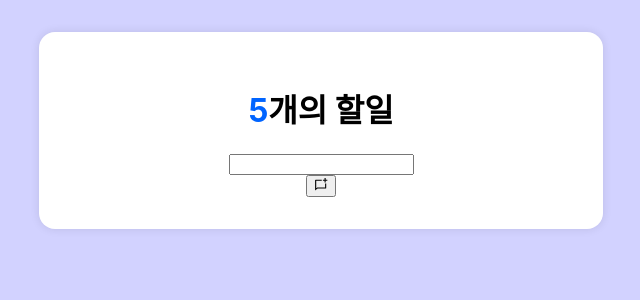
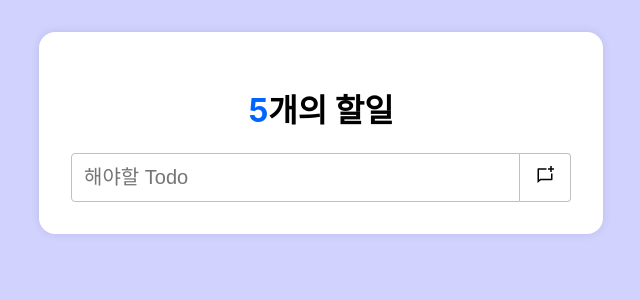
Before and after one commit to shinwon-kim/Todo-list, a React (Create React App) app: page / in a window 1280 px wide. Shown: the top 300 px of the page, without its empty margins (319-959 px from the left). Built offline with nearby package versions, Linux system fonts and the light colour scheme.

Commit message:
style: 인풋 영역 디자인 수정

```diff
--- /dev/null
+++ b/src/Input/TodoInput.css
@@ -0,0 +1,29 @@
+.container {
+    display: flex;
+}
+
+.formContainer {
+    display: flex;
+    flex: 1;
+}
+
+.input {
+    flex: 1;
+    font-size: 20px;
+    padding: 12px;
+    border: 1px solid #c0c0c0;
+    border-top-left-radius: 4px;
+    border-bottom-left-radius: 4px;
+}
+
+.enter {
+    padding: 8px 16px;
+    background-color: white;
+    font-size: 18px;
+    font-weight: bold;
+    border: 1px solid #c0c0c0;
+    border-left: 0;
+    border-top-right-radius: 4px;
+    border-bottom-right-radius: 4px;
+    cursor: pointer;
+}
--- a/src/Input/TodoInput.tsx
+++ b/src/Input/TodoInput.tsx
@@ -1,15 +1,16 @@
 import { RiChatNewLine } from "react-icons/ri";
+import "./TodoInput.css";
 
 const TodoInput = () => {
     return(
-        <div>
-            <form>
-                <input></input>
+        <section className={"container"}>
+            <form className={"formContainer"}>
+                <input className={"input"} placeholder="해야할 Todo"></input>
             </form>
-            <button>
+            <button className={"enter"}>
                 {RiChatNewLine({})}
             </button>
-        </div>
+        </section>
     )
 }
 
```
